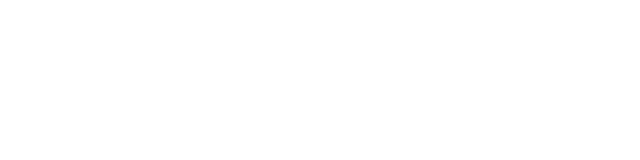
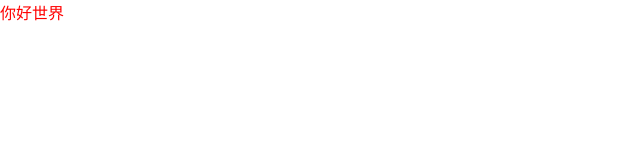
Before and after one commit to lose0101/nuxtjs, a Nuxt app: page /1 in a window 1280 px wide. Before the commit this address had no page. Shown: the top 160 px of the page, without its empty margins (0-640 px from the left). Built offline with nearby package versions, Linux system fonts and the light colour scheme.

Commit message:
Create 1.vue

```diff
--- /dev/null
+++ b/pages/1.vue
@@ -0,0 +1,3 @@
+<template>
+<div style="color:red;">你好世界</div>
+</template>
```
